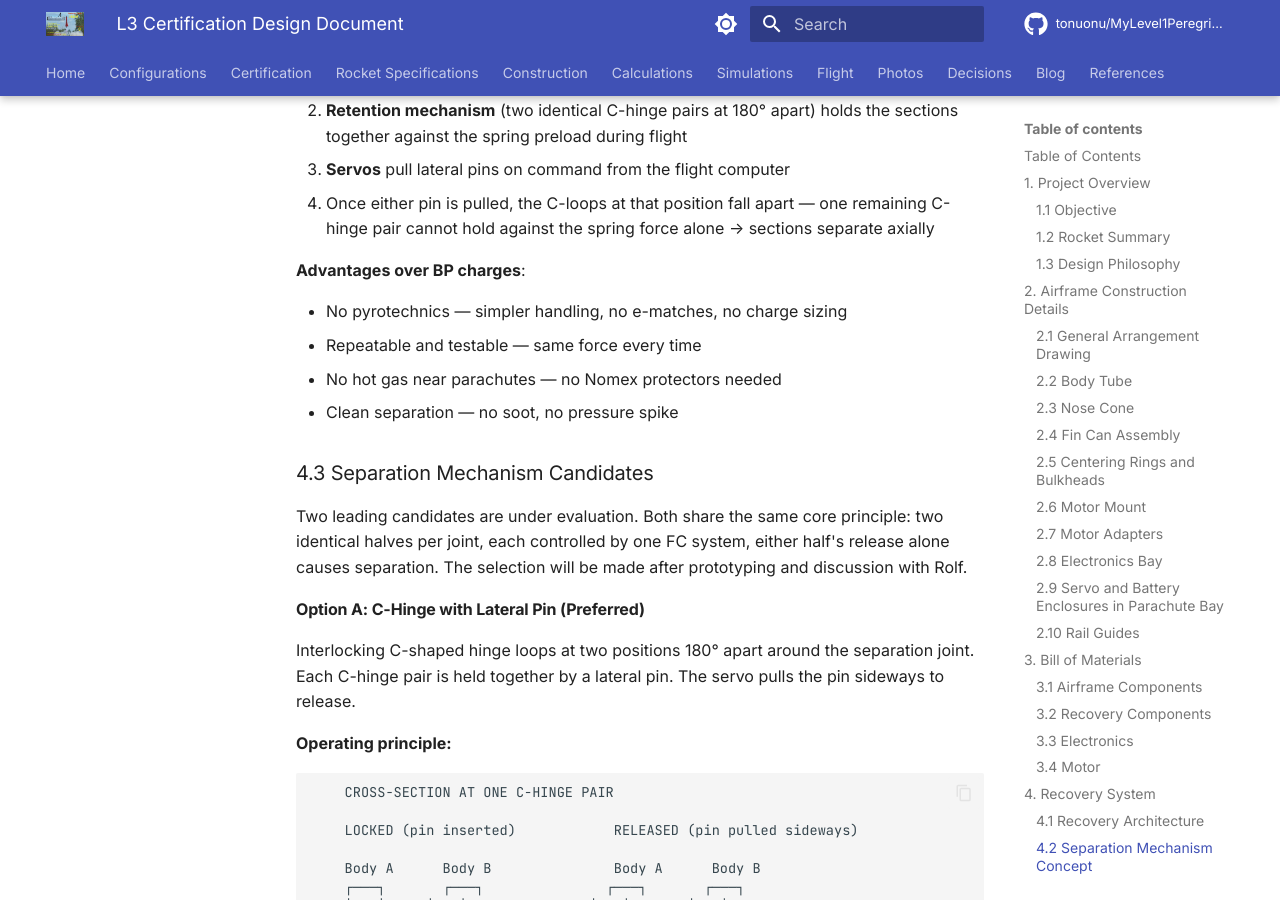
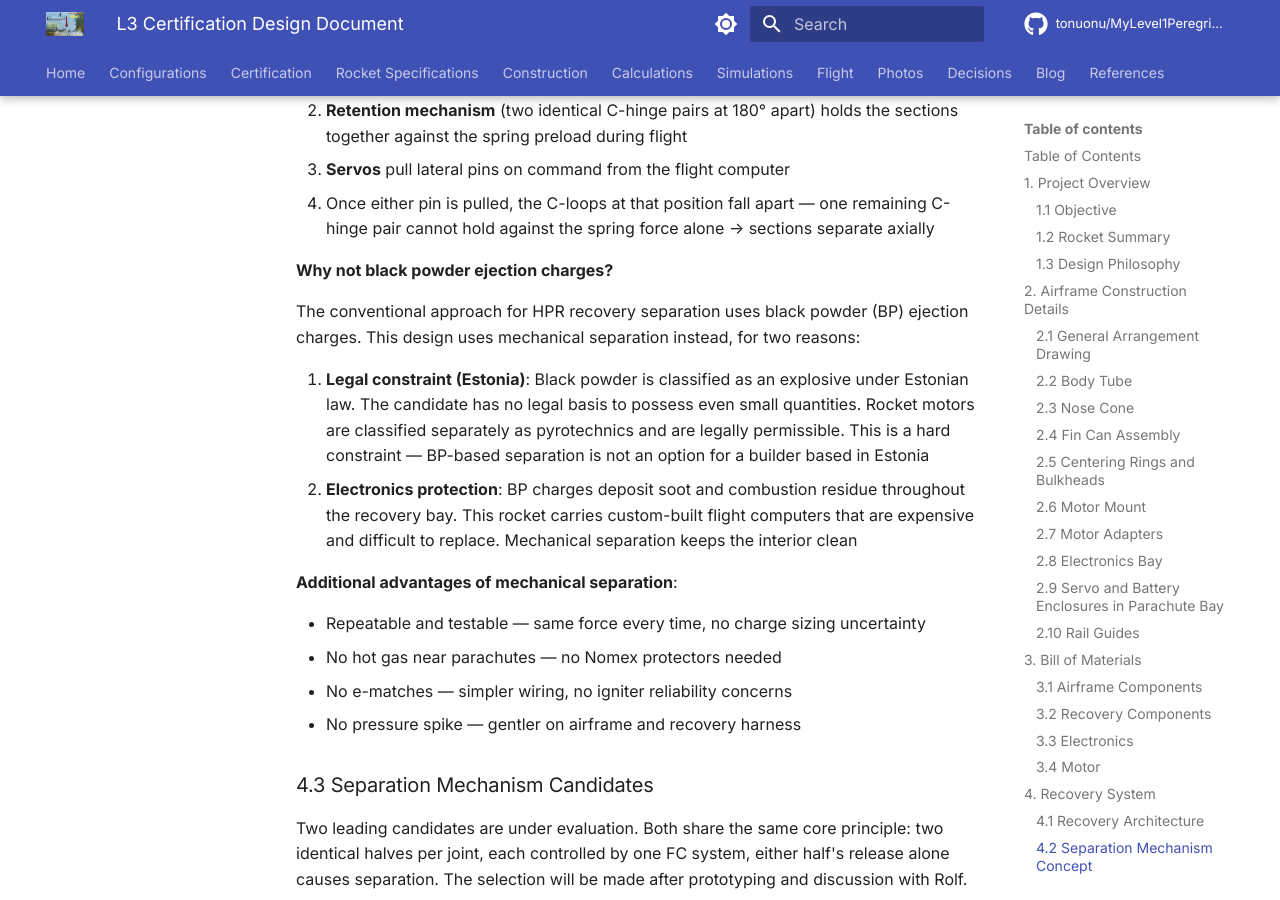
Before and after one commit to tonuonu/MyLevel1Peregrine, an MkDocs documentation site: the page built from docs/certification/l3-design-document.md, in a window 1280 px wide and 900 px high, scrolled down 9492 px. Built offline with MkDocs 1.6.1 and Material for MkDocs 9.7.7, drawn with Linux system fonts in a browser that asks for light colours; comment, search, counter and statistics services are not loaded.

Commit message:
Add Estonian BP legal constraint and electronics soot protection rationale

```diff
--- a/docs/certification/l3-design-document.md
+++ b/docs/certification/l3-design-document.md
@@ -266,12 +266,19 @@ Instead of black powder ejection charges, separation is achieved mechanically:
 3. **Servos** pull lateral pins on command from the flight computer
 4. Once either pin is pulled, the C-loops at that position fall apart — one remaining C-hinge pair cannot hold against the spring force alone → sections separate axially
 
-**Advantages over BP charges**:
+**Why not black powder ejection charges?**
 
-- No pyrotechnics — simpler handling, no e-matches, no charge sizing
-- Repeatable and testable — same force every time
+The conventional approach for HPR recovery separation uses black powder (BP) ejection charges. This design uses mechanical separation instead, for two reasons:
+
+1. **Legal constraint (Estonia)**: Black powder is classified as an explosive under Estonian law. The candidate has no legal basis to possess even small quantities. Rocket motors are classified separately as pyrotechnics and are legally permissible. This is a hard constraint — BP-based separation is not an option for a builder based in Estonia
+2. **Electronics protection**: BP charges deposit soot and combustion residue throughout the recovery bay. This rocket carries custom-built flight computers that are expensive and difficult to replace. Mechanical separation keeps the interior clean
+
+**Additional advantages of mechanical separation**:
+
+- Repeatable and testable — same force every time, no charge sizing uncertainty
 - No hot gas near parachutes — no Nomex protectors needed
-- Clean separation — no soot, no pressure spike
+- No e-matches — simpler wiring, no igniter reliability concerns
+- No pressure spike — gentler on airframe and recovery harness
 
 ### 4.3 Separation Mechanism Candidates
 
```
